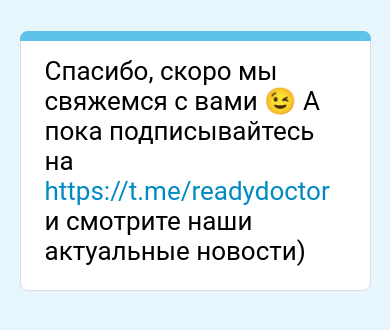
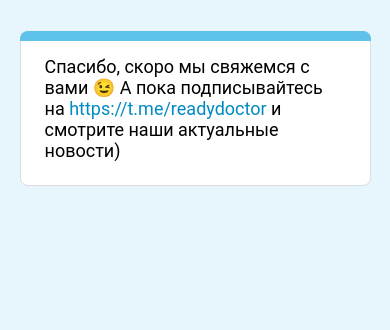
Before and after one commit to it-chep/medblogers_forms, a Django app: page /spasibo_medbloger/ in a window 390 px wide. Shown: the top 330 px of the page. Run offline with Django 4.2, Linux system fonts and the light colour scheme; data that the repository does not hold is empty; some web fonts are replaced.

Commit message:
Доработка стилей

```diff
--- a/business_forms/static/css/spasibo_medbloger.css
+++ b/business_forms/static/css/spasibo_medbloger.css
@@ -19,11 +19,10 @@
 }
 
 @media (max-width: 480px) {
-
     .inline_container {
         max-width: 100%;
         margin: auto;
-        font-size: 26px;
+        font-size: 18px;
         margin-top: 12px;
         margin-bottom: 12px;
     }
--- a/static/css/base.css
+++ b/static/css/base.css
@@ -195,7 +195,7 @@
     line-height: 20px;
     color: rgb(32, 33, 36);
     border: unset;
-    width: 50%;
+    width: 300px;
 }
 
 .line {
@@ -430,6 +430,7 @@
     display: inline-block;
     padding-left: 38px;
     margin-bottom: 10px;
+    width: 50px;
     position: relative;
     font-weight: 500;
     font-size: 12pt;
```
